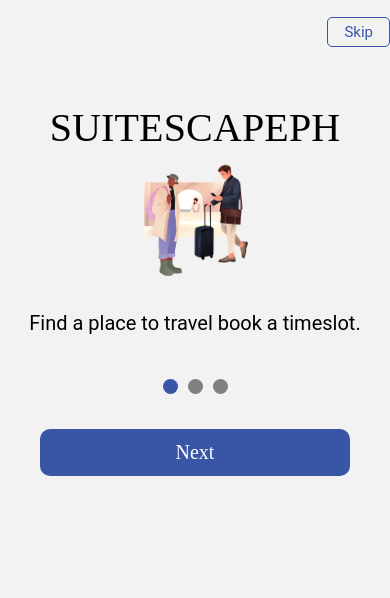
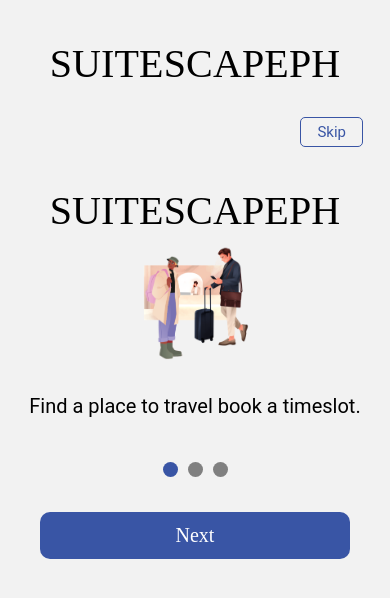
Before and after one commit to kevinpauneljohn/suitescape-frontend, a React Native app: screen / in a window 390 px wide. Shown: the top 598 px of the page. Built offline with nearby package versions, Linux system fonts and the light colour scheme.

Commit message:
Removed use of navigation bar for header used View instead

```diff
--- a/components/Slider/Slider.js
+++ b/components/Slider/Slider.js
@@ -1,4 +1,4 @@
-import React, {useCallback, useEffect, useRef, useState} from 'react';
+import React, {useEffect, useRef, useState} from 'react';
 import slides from '../../data/onboardingData';
 import {
   FlatList,
@@ -15,6 +15,8 @@ import style from './SliderStyles';
 import BackButton from '../BackButton/BackButton';
 import SignInButton from '../SignInButton/SignInButton';
 import SkipButton from '../SkipButton/SkipButton';
+import Logo from '../Logo/Logo';
+import SignInHint from '../SignInHint/SignInHint';
 
 const Slider = ({navigation}) => {
   const [index, setIndex] = useState(0);
@@ -28,43 +30,8 @@ const Slider = ({navigation}) => {
   const {width} = useWindowDimensions();
 
   useEffect(() => {
-    navigation.setOptions({
-      headerShown: true,
-      headerTitle: '',
-      headerBackground: () => null,
-    });
-  }, [navigation]);
-
-  const renderHeaderRight = useCallback(() => {
-    console.log('Render header right');
-    if (index === 0) {
-      return <SkipButton onPress={() => navigation.replace(Routes.Home)} />;
-    }
-    if (endReached && lowerDPI) {
-      return <SignInButton />;
-    }
-    return null;
-  }, [endReached, index, lowerDPI, navigation]);
-
-  const renderHeaderLeft = useCallback(() => {
-    console.log('Render header left');
-    if (index > 0) {
-      return (
-        <BackButton onPress={() => setIndex(prevIndex => prevIndex - 1)} />
-      );
-    }
-    return null;
+    flatListRef.current.scrollToIndex({index, animated: true});
   }, [index]);
-
-  useEffect(() => {
-    console.log('Render header');
-    navigation.setOptions({
-      headerRight: renderHeaderRight,
-      headerLeft: renderHeaderLeft,
-    });
-
-    flatListRef.current.scrollToIndex({index, animated: true});
-  }, [index, navigation, renderHeaderLeft, renderHeaderRight]);
 
   const handleNextButtonClick = () => {
     if (endReached) {
@@ -76,6 +43,20 @@ const Slider = ({navigation}) => {
 
   return (
     <View>
+      <View style={style.header}>
+        <View style={style.headerLeft}>
+          {index > 0 && (
+            <BackButton onPress={() => setIndex(prevIndex => prevIndex - 1)} />
+          )}
+        </View>
+        <View style={style.headerRight}>
+          {endReached && lowerDPI && <SignInButton />}
+          {index === 0 && (
+            <SkipButton onPress={() => navigation.replace(Routes.Home)} />
+          )}
+        </View>
+      </View>
+      <Logo />
       <FlatList
         ref={flatListRef}
         initialScrollIndex={index}
@@ -92,20 +73,9 @@ const Slider = ({navigation}) => {
       />
       <Dots index={index} />
       <Button onPress={() => handleNextButtonClick()}>
-        <Text style={style.nextButtonText}>
-          {endReached ? 'Get Started' : 'Next'}
-        </Text>
+        {endReached ? 'Get Started' : 'Next'}
       </Button>
-      {endReached && higherDPI && (
-        <View style={style.signInContainer}>
-          <Text style={{...style.signInContentText}}>
-            Already have an account?
-          </Text>
-          <Text style={{...style.signInContentText, ...style.link}}>
-            Sign in
-          </Text>
-        </View>
-      )}
+      {endReached && higherDPI && <SignInHint />}
     </View>
   );
 };
```
